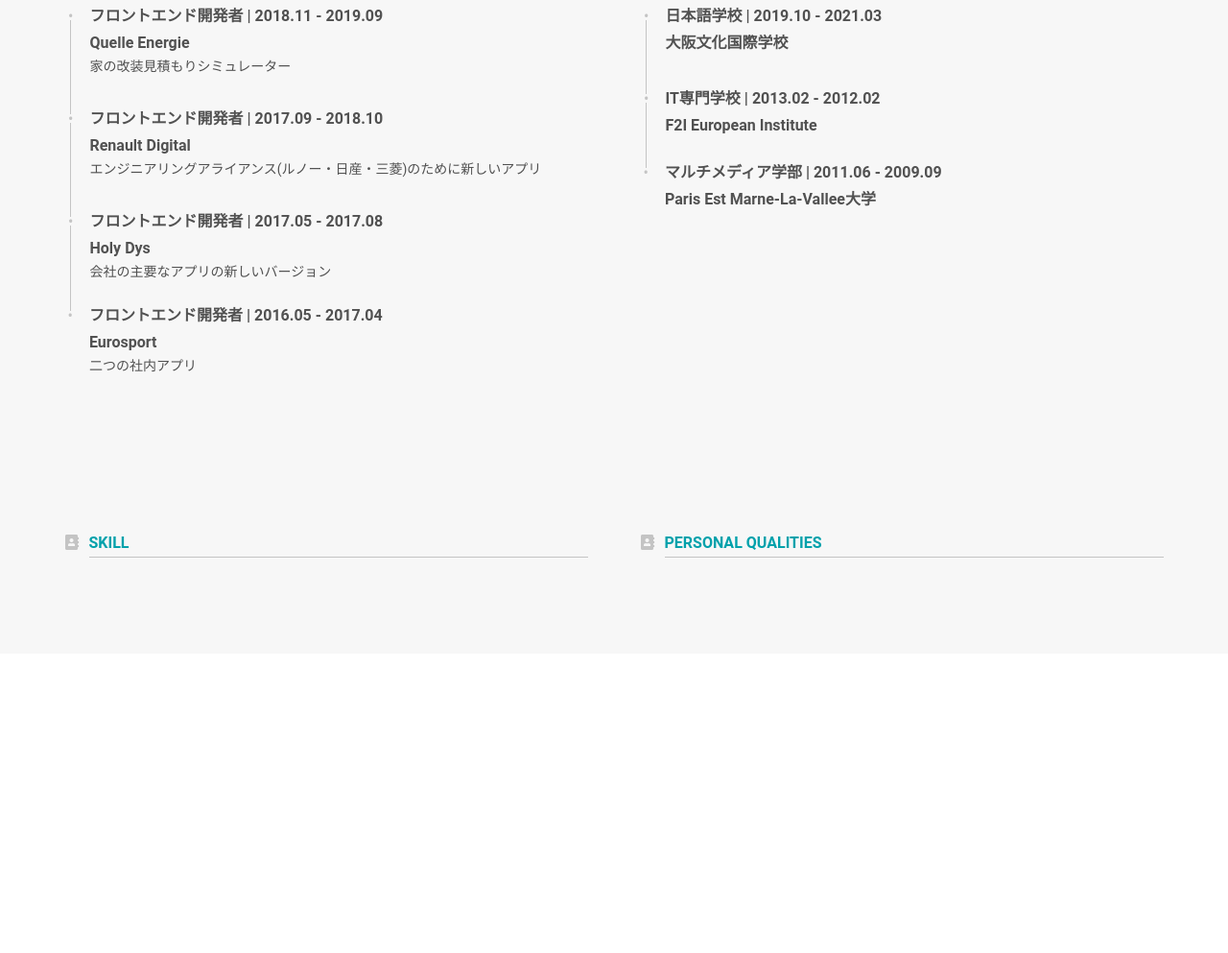
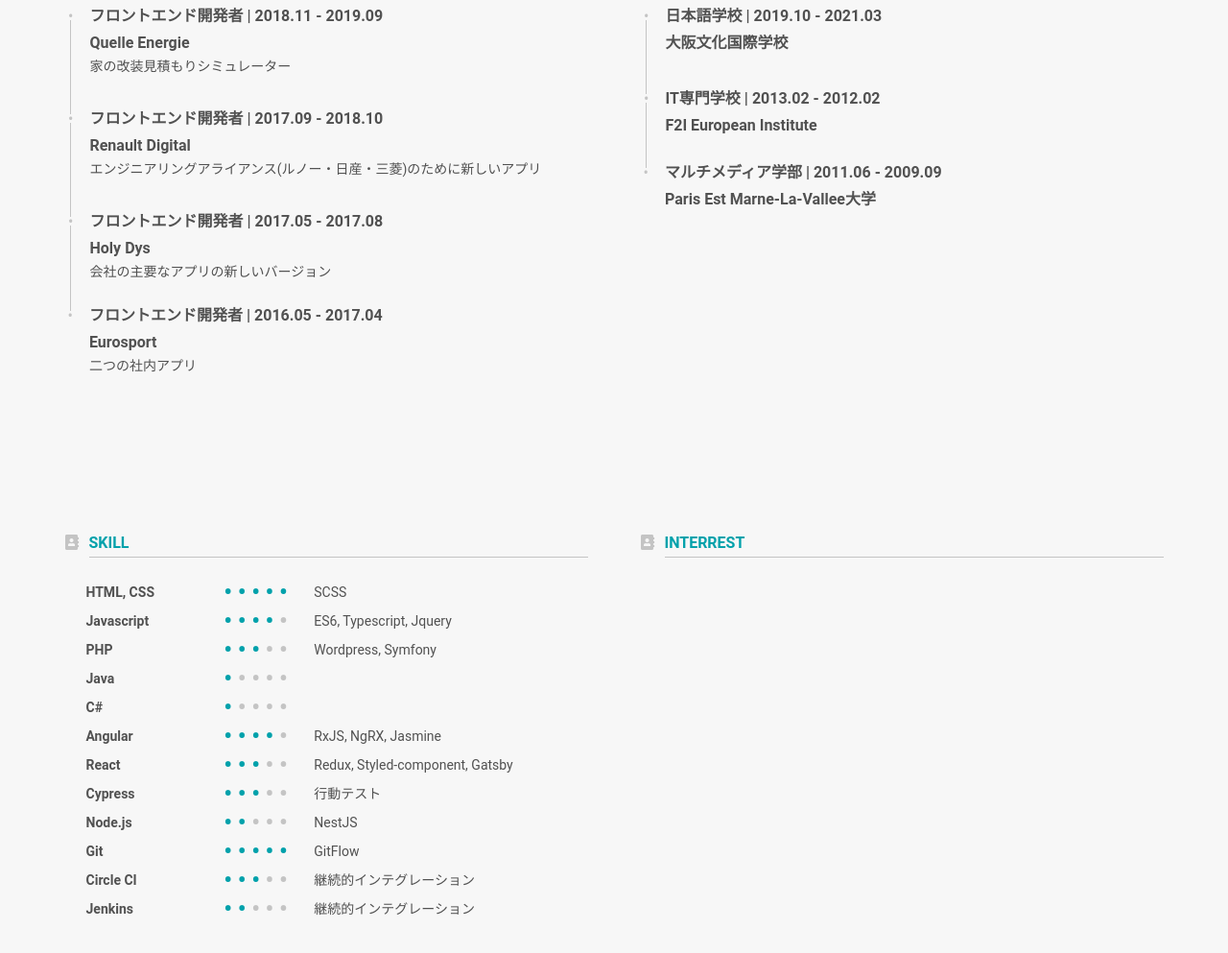
Before and after one commit to PaulCouthouis/watashi, a Gatsby site: page / in a window 1280 px wide. Shown: the part 1387-2380 px from the top of the page at 96% size. Before the commit the page ends 2068 px from the top, so only its background shows below. Built offline with nearby package versions, Linux system fonts and the light colour scheme; Gatsby itself is replaced by a stand-in of ours.

Commit message:
feat: add skills

```diff
--- a/src/components/home/resume.tsx
+++ b/src/components/home/resume.tsx
@@ -105,6 +105,34 @@ const TimelineList = styled.ul`
   }
 `;
 
+const SkillTable = styled.table`
+  font-size: 14px;
+  margin: 20px 0 0 20px;
+
+  td:nth-child(1) {
+    font-weight: bold;
+    padding-right: 70px;
+  }
+
+  td:nth-child(2) {
+    padding-right: 20px;
+  }
+`;
+
+const SkillDot = styled.span<{ checked?: boolean }>`
+  color: ${(props) => {
+    console.log(props);
+    return props.checked ? "#00A1AB" : "#c4c4c4";
+  }};
+  font-size: 28px;
+  margin-right: 5px;
+  vertical-align: bottom;
+
+  &:before {
+    content: "•";
+  }
+`;
+
 /**
  * Props
  */
@@ -125,8 +153,14 @@ export default class Resume extends React.Component<ResumeProps> {
     return `${year}.${month < 10 ? `0${month}` : month}`;
   }
 
+  private getSkillDots(score: number) {
+    return Array.from(Array(5).keys()).map((i) => {
+      return <SkillDot checked={score > i}></SkillDot>;
+    });
+  }
+
   render() {
-    const { experience, education } = this.props.resume;
+    const { experience, education, skills } = this.props.resume;
 
     return (
       <ResumeContainer>
@@ -164,9 +198,22 @@ export default class Resume extends React.Component<ResumeProps> {
           </ResumeArticle>
           <ResumeArticle>
             <ResumeTitle>Skill</ResumeTitle>
+            <SkillTable>
+              <tbody>
+                {(skills || []).map((skill) => (
+                  <tr>
+                    <td>{skill.name}</td>
+                    <td data-score={skill.score}>
+                      {this.getSkillDots(skill.score)}
+                    </td>
+                    <td>{skill.details}</td>
+                  </tr>
+                ))}
+              </tbody>
+            </SkillTable>
           </ResumeArticle>
           <ResumeArticle>
-            <ResumeTitle>Personal Qualities</ResumeTitle>
+            <ResumeTitle>Interrest</ResumeTitle>
           </ResumeArticle>
         </ResumeList>
       </ResumeContainer>
--- a/src/data/data.json
+++ b/src/data/data.json
@@ -81,6 +81,68 @@
         "startDate": "2011-06-01T00:00:00.000Z",
         "subject": "マルチメディア学部"
       }
+    ],
+    "skills": [
+      {
+        "name": "HTML, CSS",
+        "score": 5,
+        "details": "SCSS"
+      },
+      {
+        "name": "Javascript",
+        "score": 4,
+        "details": "ES6, Typescript, Jquery"
+      },
+      {
+        "name": "PHP",
+        "score": 3,
+        "details": "Wordpress, Symfony"
+      },
+      {
+        "name": "Java",
+        "score": 1,
+        "details": ""
+      },
+      {
+        "name": "C#",
+        "score": 1,
+        "details": ""
+      },
+      {
+        "name": "Angular",
+        "score": 4,
+        "details": "RxJS, NgRX, Jasmine"
+      },
+      {
+        "name": "React",
+        "score": 3,
+        "details": "Redux, Styled-component, Gatsby"
+      },
+      {
+        "name": "Cypress",
+        "score": 3,
+        "details": "行動テスト"
+      },
+      {
+        "name": "Node.js",
+        "score": 2,
+        "details": "NestJS"
+      },
+      {
+        "name": "Git",
+        "score": 5,
+        "details": "GitFlow"
+      },
+      {
+        "name": "Circle CI",
+        "score": 3,
+        "details": "継続的インテグレーション"
+      },
+      {
+        "name": "Jenkins",
+        "score": 2,
+        "details": "継続的インテグレーション"
+      }
     ]
   }
 }
--- a/src/pages/index.tsx
+++ b/src/pages/index.tsx
@@ -132,6 +132,11 @@ export const query = graphql`
           startDate
           subject
         }
+        skills {
+          details
+          name
+          score
+        }
       }
     }
   }
--- a/src/shared/interface.ts
+++ b/src/shared/interface.ts
@@ -39,4 +39,9 @@ export interface ResumeObject {
     startDate: string;
     subject: string;
   }[];
+  skills: {
+    details: string;
+    name: string;
+    score: number;
+  }[];
 }
```
